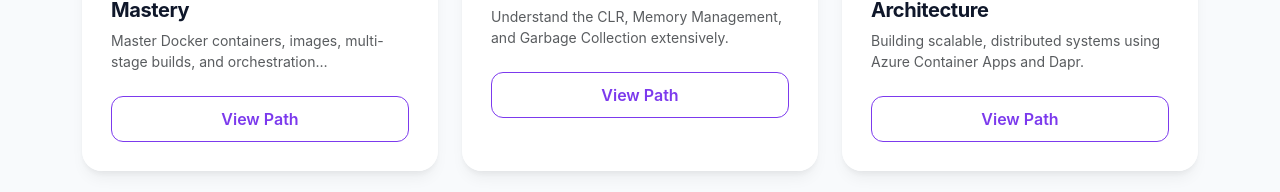
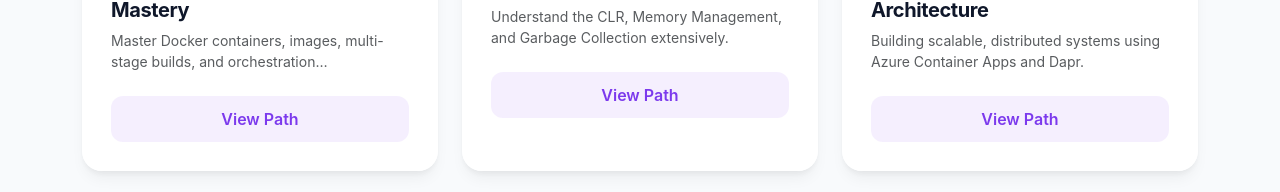
Before and after one commit to triilok10/CodeNClubApplication, an Angular app: page /courses in a window 1280 px wide. Shown: the part 703-895 px from the top of the page. Built offline with nearby package versions, Linux system fonts and the light colour scheme; grey boxes are pictures that could not be loaded.

Commit message:
learning/docker Fix the align issues

```diff
--- a/src/Components/courses/course-data.ts
+++ b/src/Components/courses/course-data.ts
@@ -78,7 +78,7 @@ export const COURSES: Course[] = [
         description: 'Understand the CLR, Memory Management, and Garbage Collection extensively.',
         level: 'Advanced',
         stack: '.NET Core',
-        image: 'https://images.unsplash.com/photo-1629904853716-f004c3756858?auto=format&fit=crop&w=600&q=80',
+        image: 'https://images.unsplash.com/photo-1517694712202-14dd9538aa97?auto=format&fit=crop&w=600&q=80',
         duration: '12 Weeks',
         topics: [
             {
--- a/src/Components/courses/courses.css
+++ b/src/Components/courses/courses.css
@@ -137,6 +137,7 @@
 .line-clamp-2 {
     display: -webkit-box;
     -webkit-line-clamp: 2;
+    line-clamp: 2;
     -webkit-box-orient: vertical;
     overflow: hidden;
 }
@@ -162,22 +163,24 @@
     box-shadow: 0 10px 20px -5px rgba(124, 58, 237, 0.4);
 }
 
-/* Button Styles */
+/* Button Styles - Modern Soft */
 .btn-outline-violet {
-    border: 1px solid var(--violet);
+    background: rgba(124, 58, 237, 0.08);
+    border: 1px solid transparent;
     color: var(--violet);
     font-weight: 600;
     padding: 10px 16px;
     border-radius: 12px;
-    transition: all 0.2s;
+    transition: all 0.3s ease;
     margin-top: auto;
-    background: transparent;
 }
 
 .course-card:hover .btn-outline-violet {
     background: var(--violet);
     color: white;
-    box-shadow: 0 4px 12px rgba(124, 58, 237, 0.3);
+    box-shadow: 0 8px 16px -4px rgba(124, 58, 237, 0.3);
+    border-color: transparent;
+    transform: translateY(-2px);
 }
 
 /* Animation */
--- a/src/Components/courses/courses.html
+++ b/src/Components/courses/courses.html
@@ -31,8 +31,8 @@
     <section class="container py-5">
         <div class="row g-4">
             <div class="col-md-8">
-                <h3 class="fw-bold mb-4">Mastering the Concepts</h3>
-                <div class="bg-white p-4 rounded-4 border">
+                <div class="bg-white p-4 rounded-4 border h-100">
+                    <h3 class="fw-bold mb-4">Mastering the Concepts</h3>
                     <p>In this comprehensive module, we will dive deep into <strong>{{ selectedCourse.stack }}</strong>
                         fundamentals and advanced patterns.</p>
                     <ul>
```
